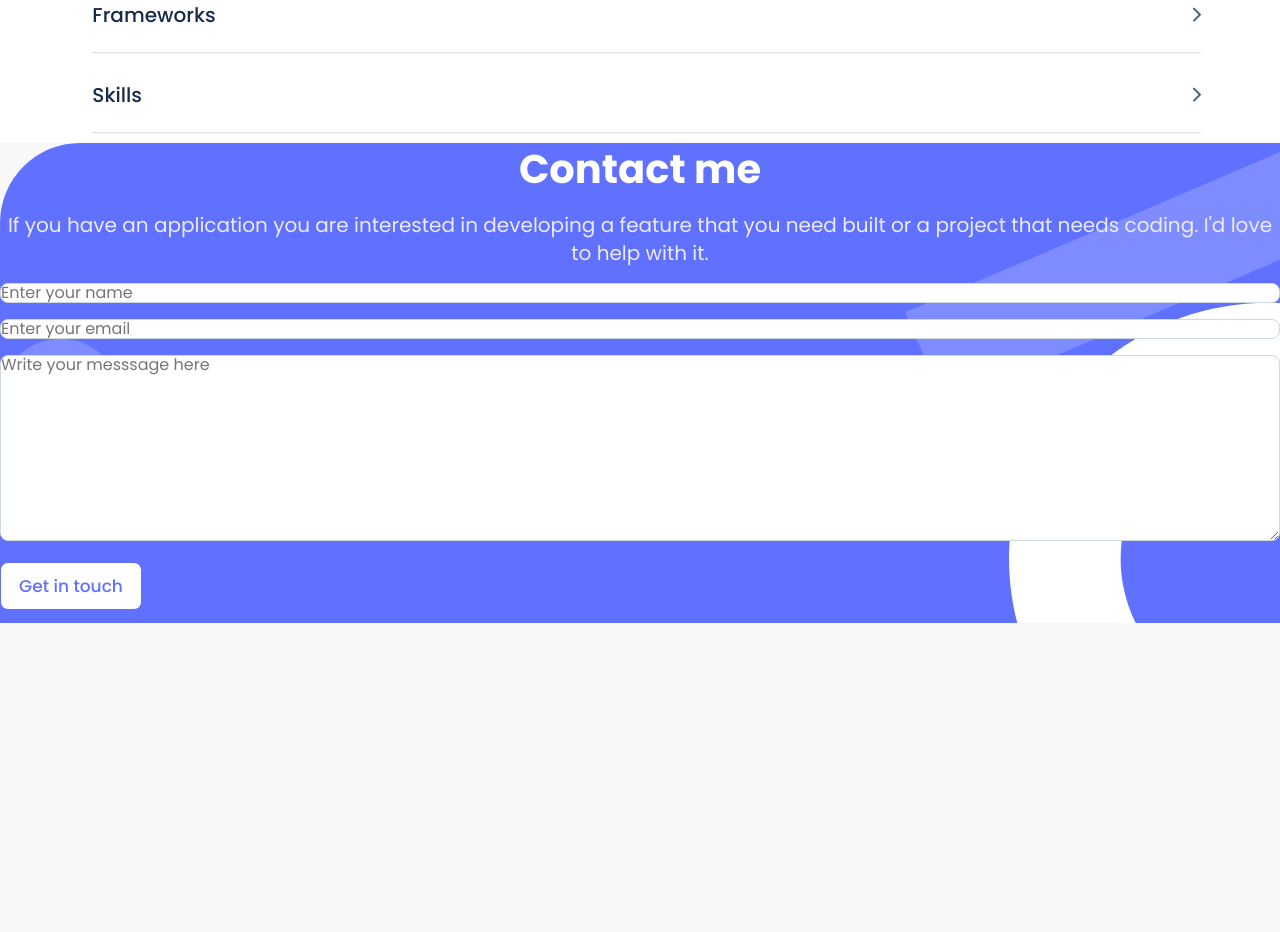
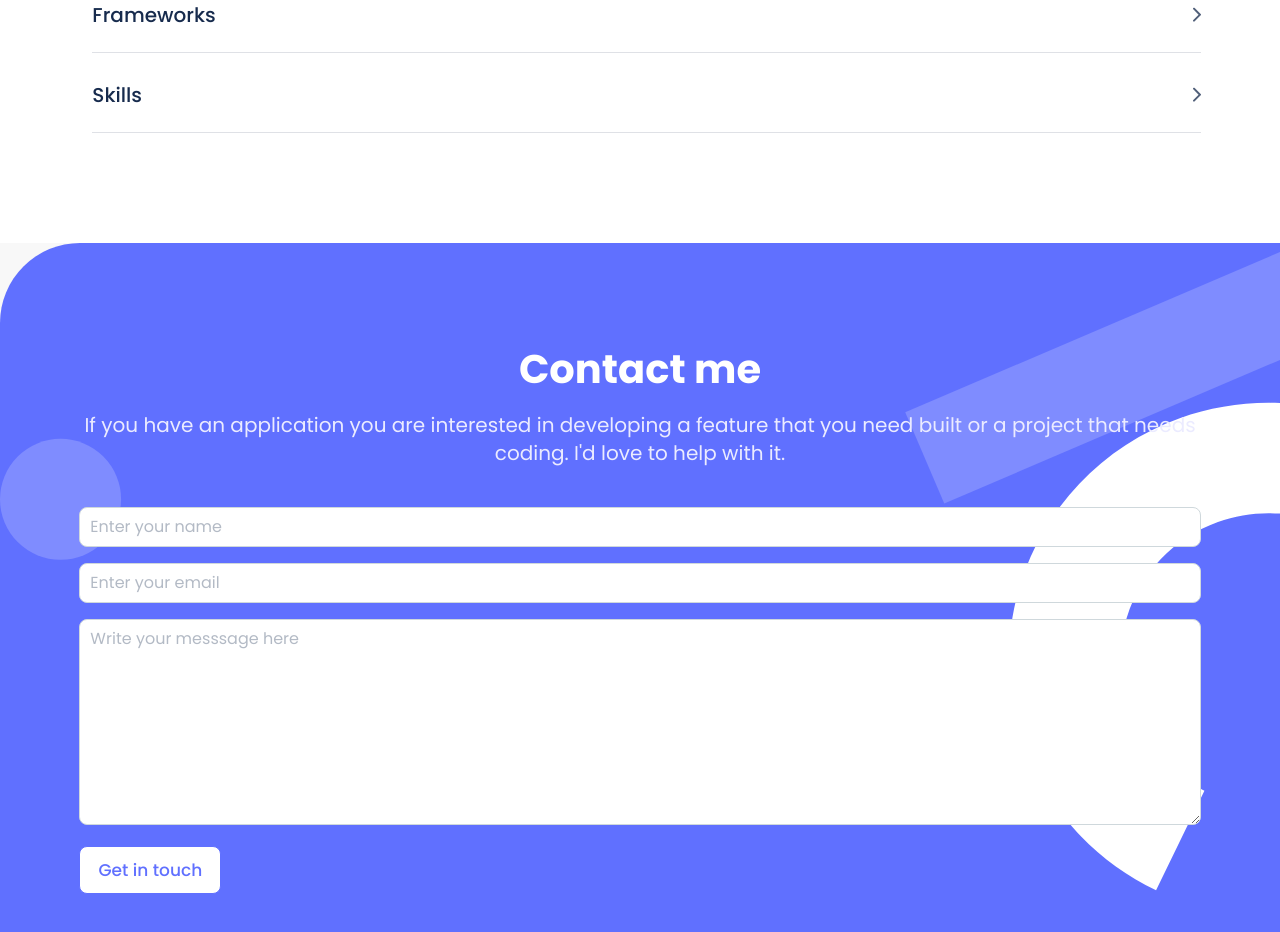
Before and after one commit to CarlosIgreda/Portfolio-setup-and-mobile-first, a website: page index.html in a window 1280 px wide. Shown: the part 6276-7208 px from the top of the page. Before the commit the page ends 6899 px from the top, so only its background shows below. Drawn offline with nearby package versions, Linux system fonts and the light colour scheme.

Commit message:
Update styles.css

```diff
--- a/styles.css
+++ b/styles.css
@@ -110,7 +110,7 @@
 
 .works-about {
   display: grid;
-  grid-template-rows: 6fr;
+  grid-template-rows: 4fr;
   grid-template-columns: 1fr;
   gap: 6rem;
 }
@@ -121,7 +121,7 @@
   margin: 0 6.2%;
   padding: 4.13% 4.13%;
   background-color: white;
-  border: 1px solid #dfe1e6;
+  border: 0.063rem solid #dfe1e6;
   border-radius: 1rem;
   gap: 1rem;
 }
@@ -282,7 +282,7 @@ li span {
   color: #fff;
 }
 
-/* ------------ABOUT-MYSELF--------------- */
+/* ------------ABOUT & CONTACT--------------- */
 
 .about-myself {
   padding: 0 6.2%;
@@ -292,6 +292,7 @@ li span {
   border-top-right-radius: 10vh;
   padding-top: 5rem;
   gap: 0.5rem;
+  padding-bottom: 6.25rem;
 }
 
 .b5 {
@@ -412,7 +413,7 @@ li span {
 }
 
 .separator {
-  border-bottom: 1px solid #dfe1e6;
+  border-bottom: 0.063rem solid #dfe1e6;
   padding-bottom: 1.563rem;
   margin-bottom: 0.625rem;
   margin-top: 1.25rem;
@@ -448,14 +449,16 @@ li span {
   background-repeat: no-repeat;
   background-color: #6070ff;
   border-top-left-radius: 10vh;
+  padding: 0 6.2%;
+  padding-top: 6.25rem;
 }
 
 .contact-form h2 {
   font-family: 'Poppins', sans-serif;
   font-style: normal;
   font-weight: 700;
-  font-size: 40px;
-  line-height: 52px;
+  font-size: 2.5rem;
+  line-height: 3.25rem;
   color: #fff;
   text-align: center;
   align-items: center;
@@ -465,10 +468,11 @@ li span {
   font-family: 'Poppins', sans-serif;
   font-style: normal;
   font-weight: 400;
-  font-size: 20px;
-  line-height: 28px;
+  font-size: 1.25rem;
+  line-height: 1.75rem;
   text-align: center;
   color: #ebebff;
+  padding-bottom: 1.5rem;
 }
 
 #frm {
@@ -479,7 +483,8 @@ li span {
 
 .data-form {
   border-radius: 0.5rem;
-  border: 1px solid #cfd8dc;
+  border: 0.063rem solid #cfd8dc;
+  padding: 0.625rem 0.625rem;
 }
 
 #submit {
@@ -496,7 +501,29 @@ li span {
   font-size: 1.063rem;
   font-weight: 500;
   text-align: center;
-  margin-bottom: 0.813rem;
+  margin-bottom: 2.5rem;
   margin-top: 0.313rem;
   transition: all 300ms ease-in-out;
 }
+
+#submit:hover {
+  background-color: #6070ff;
+  color: #fff;
+  transform: rotate(360deg);
+  transform-origin: bottom center;
+}
+
+#submit:active {
+  background-color: blue;
+  color: #fff;
+}
+
+.about-contact {
+  display: grid;
+  grid-template-columns: 1fr;
+  grid-template-rows: 2fr;
+}
+
+.data-form::placeholder {
+  color: #b3bac5;
+}
```
